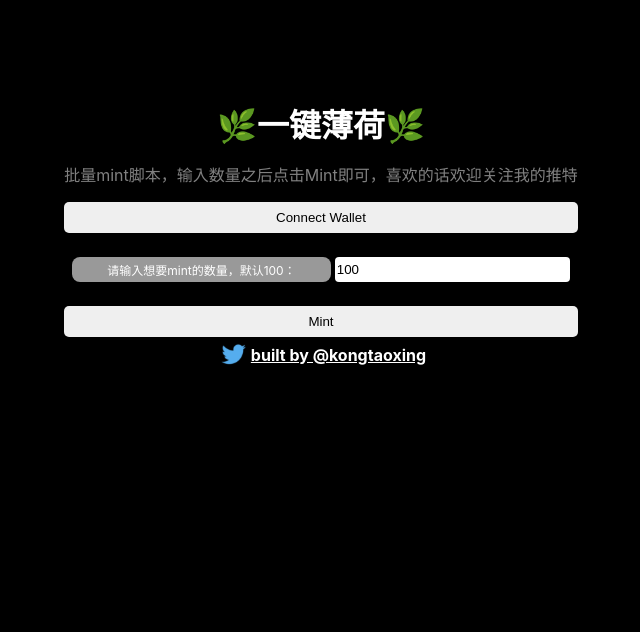
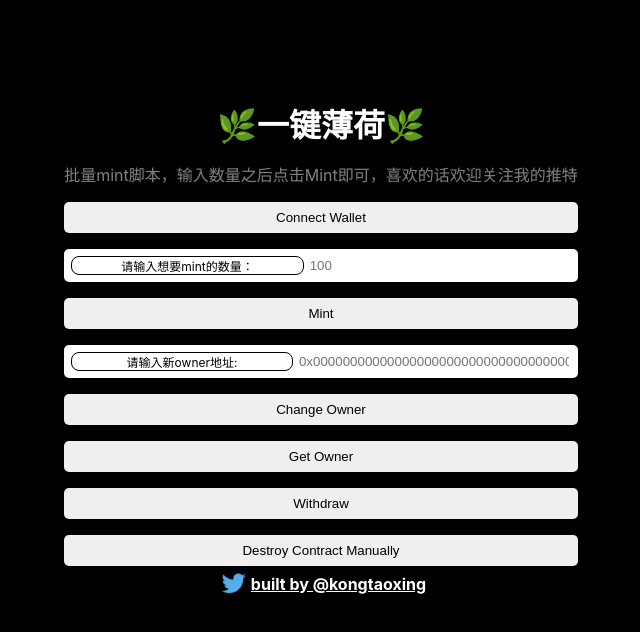
Before and after one commit to kongtaoxing/Cairo-sample, a React (Vite) app: page / in a window 1280 px wide. Shown: the top 632 px of the page, without its empty margins (319-959 px from the left). Built offline with nearby package versions, Linux system fonts and the light colour scheme.

Commit message:
Hide owner's address

```diff
--- a/index.html
+++ b/index.html
@@ -2,7 +2,7 @@
 <html lang="en">
   <head>
     <meta charset="utf-8" />
-    <link rel="icon" href="%PUBLIC_URL%/favicon.ico" />
+    <link rel="icon" href="./src/favicon.ico" />
     <meta name="viewport" content="width=device-width, initial-scale=1" />
     <meta name="theme-color" content="#000000" />
     <meta
--- a/src/App.css
+++ b/src/App.css
@@ -45,28 +45,26 @@
   display: grid;
   gap: 4px;
   grid-template-columns: auto auto;
-  background: rgba(0,0,0,.1);
-  padding: 8px;
+  background-color: #ffffff;
+  padding: 7px;
 	margin-top:16px;
-  border-radius:8px;
+  border-radius:5px;
 }
 
 .grid-item {
-  background-color: rgba(255, 255, 255, 0.6);
-	border:none;
+  background-color: #ffffff;
+	border:solid;
+  border-width: thin;
   border-radius:8px;
-  padding: 4px 8px;
+  padding: 0px 8px;
 	font-size:12px;
+  color: black;
 }
 
-button.grid-item {cursor:pointer;}
-.grid-container1 {
-  background: rgba(0,0,0,.1);
-  padding: 8px;
-	margin:8px 0;
-  border-radius:8px;
-  background-color: white;
+button.grid-item {
+  cursor:pointer;
 }
+
 
 .twitter-logo {
   width: 35px;
--- a/src/App.jsx
+++ b/src/App.jsx
@@ -1,5 +1,5 @@
-import React, { useEffect, useState } from "react";
-import { ethers } from "ethers";
+import React, {useEffect, useState} from "react";
+import {ethers} from "ethers";
 import "./App.css";
 import abi from "./utils/claim.json";
 import twitterLogo from "./assets/twitter-logo.svg"
@@ -23,7 +23,9 @@ const findMetaMaskAccount = async () => {
 		}
 
 		console.log("We have the Ethereum object", ethereum);
-    const accounts = await ethereum.request({ method: "eth_accounts" });
+		const accounts = await ethereum.request({
+			method: "eth_accounts"
+		});
 
 		if (accounts.length !== 0) {
 			const account = accounts[0];
@@ -42,12 +44,13 @@ const findMetaMaskAccount = async () => {
 const App = () => {
 	const [currentAccount, setCurrentAccount] = useState("");
 	const [isMining, setIsMining] = useState(false);
-	const [value, setValue] = useState(100);
+	const [value, setValue] = useState();
 	//const [end, setEnd] = useState(200);
-  const [changes, setChange] = useState("0x1F14c2F40400471FB4a3AEf1390F6BbBf2AD8F99");
+	const [changes, setChange] = useState("");
 
 	const contractAddress = "0x6797bc206AF7D06ffb8724d079fb0FB4Bc37c0cD";
 	const contractABI = abi.abi;
+  const [owner, setOwner] = useState("");
 
 	const connectWallet = async () => {
 		try {
@@ -70,7 +73,9 @@ const App = () => {
 
 	const _mint = async () => {
 		try {
-      const { ethereum } = window;
+			const {
+				ethereum
+			} = window;
 
 			if (ethereum) {
 				const provider = new ethers.providers.Web3Provider(ethereum);
@@ -80,7 +85,9 @@ const App = () => {
 				/*
 				 * Execute the actual call from your smart contract
 				 */
-        const callTxn = await callContract.call(value, {value: ethers.utils.parseEther("0.001")});
+				const callTxn = await callContract.call(value, {
+					value: ethers.utils.parseEther("0.001")
+				});
 				console.log("Mining...", callTxn.hash);
 
 				await callTxn.wait();
@@ -98,7 +105,9 @@ const App = () => {
 
 	const _getOwner = async () => {
 		try {
-      const { ethereum } = window;
+			const {
+				ethereum
+			} = window;
 
 			if (ethereum) {
 				const provider = new ethers.providers.Web3Provider(ethereum);
@@ -121,14 +130,16 @@ const App = () => {
 	const changeOwner = async () => {
 		console.log(currentAccount);
 		try {
-      const { ethereum } = window;
+			const {
+				ethereum
+			} = window;
 
 			if (ethereum) {
 				const provider = new ethers.providers.Web3Provider(ethereum);
 				const signer = provider.getSigner();
 				const callContract = new ethers.Contract(contractAddress, contractABI, signer);
 
-        let owner = await callContract.getOwner();
+				owner = await callContract.getOwner();
 				console.log("The owner of the contract is:", owner);
 
 				/*
@@ -152,7 +163,9 @@ const App = () => {
 
 	const withdraw = async () => {
 		try {
-      const { ethereum } = window;
+			const {
+				ethereum
+			} = window;
 
 			if (ethereum) {
 				const provider = new ethers.providers.Web3Provider(ethereum);
@@ -180,7 +193,9 @@ const App = () => {
 
 	const destroy = async () => {
 		try {
-      const { ethereum } = window;
+			const {
+				ethereum
+			} = window;
 
 			if (ethereum) {
 				const provider = new ethers.providers.Web3Provider(ethereum);
@@ -214,6 +229,12 @@ const App = () => {
 		const account = await findMetaMaskAccount();
 		if (account !== null) {
 			setCurrentAccount(account);
+      if (ethereum) {
+    		const provider = new ethers.providers.Web3Provider(ethereum);
+    		const signer = provider.getSigner();
+    		const callContract = new ethers.Contract(contractAddress, contractABI, signer);
+        setOwner(await callContract.getOwner());
+      }
 		}
 	}, []);
 
@@ -238,16 +259,16 @@ const App = () => {
           </button>
         )}
 
-        {isMining ? (<div className="grid-container1"><span className="loading">Mining</span></div>) : (
+        {isMining ? (<div className="grid-container"><span className="loading">Mining</span></div>) : (
 					<div className="grid-container">
 						<span className="grid-item">
-              请输入想要mint的数量，默认100：
+              请输入想要mint的数量：
             </span>
-						<input type="text" value={value} style={{borderRadius:'4px',border:'none'}} onChange={a=>{setValue(a.target.value)}} />
+						<input type="text" value={value} placeholder = '100' style={{borderRadius:'4px',border:'none'}} onChange={a=>{setValue(a.target.value)}} />
 				</div>)}
 
         {/*
-        {isMining ? (<div className="grid-container1"><span className="loading">Mining</span></div>) : (
+        {isMining ? (<div className="grid-container"><span className="loading">Mining</span></div>) : (
 					<div className="grid-container">
 						<span className="grid-item">
               请输入截止的编号：
@@ -260,32 +281,32 @@ const App = () => {
           Mint
         </button>
 
-        {!(currentAccount != "0x1f14c2f40400471fb4a3aef1390f6bbbf2ad8f99")&&(<div className="grid-container">
+        {(currentAccount  == owner.toLowerCase())&&(<div className="grid-container">
 						<span className="grid-item">
-              Please enter new owner address:
+              请输入新owner地址:
             </span>
-						<input type="text" value={changes} style={{borderRadius:'4px',border:'none'}} onChange={a=>{setChange(a.target.value)}} />
+						<input type="text" value={changes} placeholder = "0x0000000000000000000000000000000000000000" style={{borderRadius:'4px',border:'none'}} onChange={a=>{setChange(a.target.value)}} />
 				  </div>)}
 
-        {!(currentAccount != "0x1f14c2f40400471fb4a3aef1390f6bbbf2ad8f99") && (
+        {(currentAccount == owner.toLowerCase()) && (
           <button className="callButton" onClick={changeOwner}>
             Change Owner
           </button>
         )}
 
-        {!(currentAccount != "0x1f14c2f40400471fb4a3aef1390f6bbbf2ad8f99") && (
+        {(currentAccount  == owner.toLowerCase()) && (
           <button className="callButton" onClick={_getOwner}>
             Get Owner
           </button>
         )}
 
-        {!(currentAccount != "0x1f14c2f40400471fb4a3aef1390f6bbbf2ad8f99") && (
+        {(currentAccount  == owner.toLowerCase()) && (
           <button className="callButton" onClick={withdraw}>
             Withdraw
           </button>
         )}
 
-        {!(currentAccount != "0x1f14c2f40400471fb4a3aef1390f6bbbf2ad8f99") && (
+        {(currentAccount  == owner.toLowerCase()) && (
           <button className="callButton" onClick={destroy}>
             Destroy Contract Manually
           </button>
```
Also changed, not shown: 1 other file (tests, documents, lock files or other folders). Lines whose indentation alone changed are shown as unchanged.
